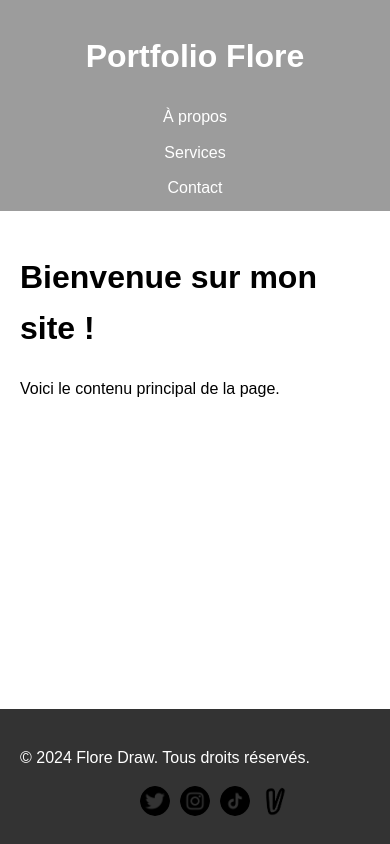
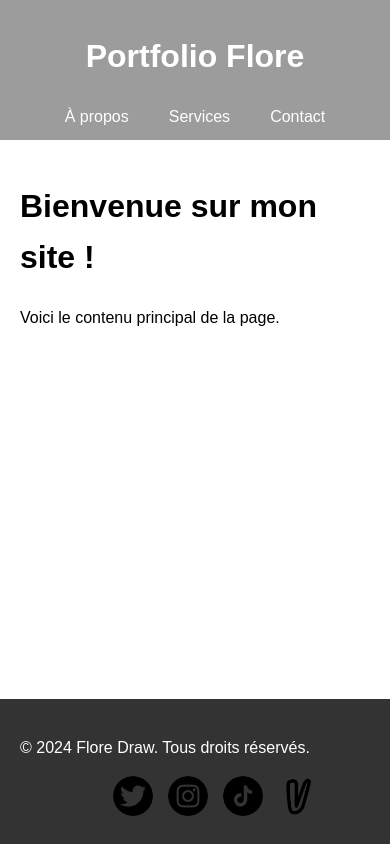
Before and after one commit to thomaspeze/my-website, a plain HTML site: page index.html in a window 390 px wide. Shown: the top 844 px of the page. Drawn offline with Linux system fonts and the light colour scheme.

Commit message:
fix: position

```diff
--- a/styles.css
+++ b/styles.css
@@ -55,40 +55,33 @@ footer {
   width: 100%;
 }
 
-/* Icônes sociales */
+/* Section des icônes sociales */
 .social-icons {
     display: flex;
-  justify-content: center; /* Centrer les icônes sur mobile */
     gap: 15px; /* Espacement entre les icônes */
     margin-top: 10px;
+    position: relative;
+    justify-content: flex-end; /* Alignement à droite par défaut (ordinateur) */
+    padding-right: 20px; /* Espace entre les icônes et le bord droit */
 }
 
+/* Style des images des icônes */
 .social-icons img {
-  width: 40px;
+    width: 40px; /* Taille des icônes */
     height: 40px;
-  border-radius: 50%;
+    border-radius: 50%; /* Icônes arrondies */
     transition: transform 0.3s ease, filter 0.3s ease;
 }
 
 .social-icons a:hover img {
-  transform: scale(1.2); /* Animation de survol */
+    transform: scale(1.2); /* Agrandir légèrement au survol */
     filter: brightness(1.2); /* Éclaircir au survol */
 }
 
-/* Médias queries pour petits écrans */
+/* Médias queries : style pour les petits écrans */
 @media (max-width: 768px) {
-  header nav ul {
-      flex-direction: column; /* Navigation en colonne */
-      gap: 10px;
-  }
-
     .social-icons {
-      flex-direction: row; /* Toujours en ligne pour les icônes */
-      gap: 10px;
-  }
-
-  .social-icons img {
-      width: 30px; /* Réduit la taille des icônes */
-      height: 30px;
+        justify-content: center; /* Centre les icônes sur mobile */
+        padding-right: 0; /* Retire l'espace inutile à droite */
     }
 }
```
Lines whose indentation alone changed are shown as unchanged.
